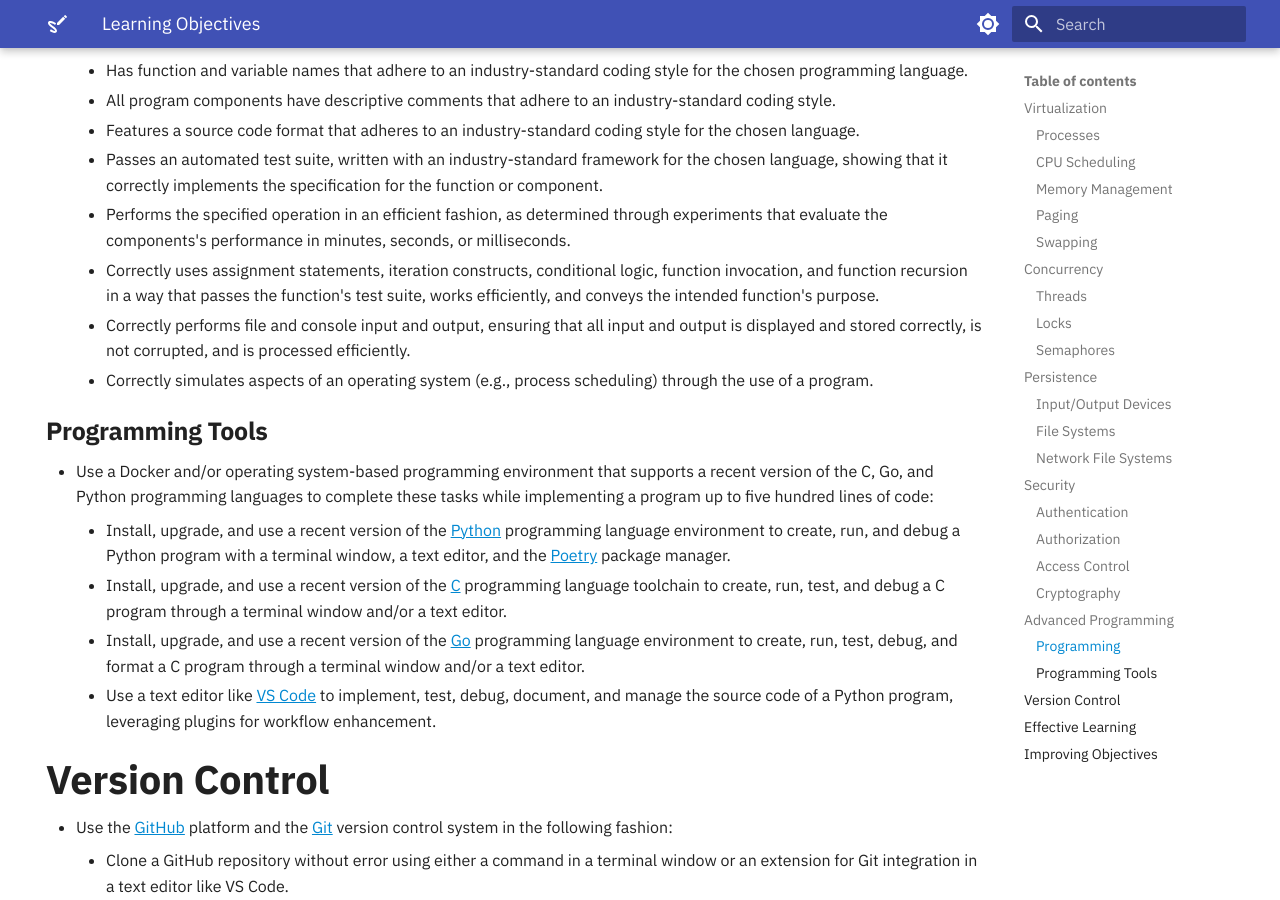
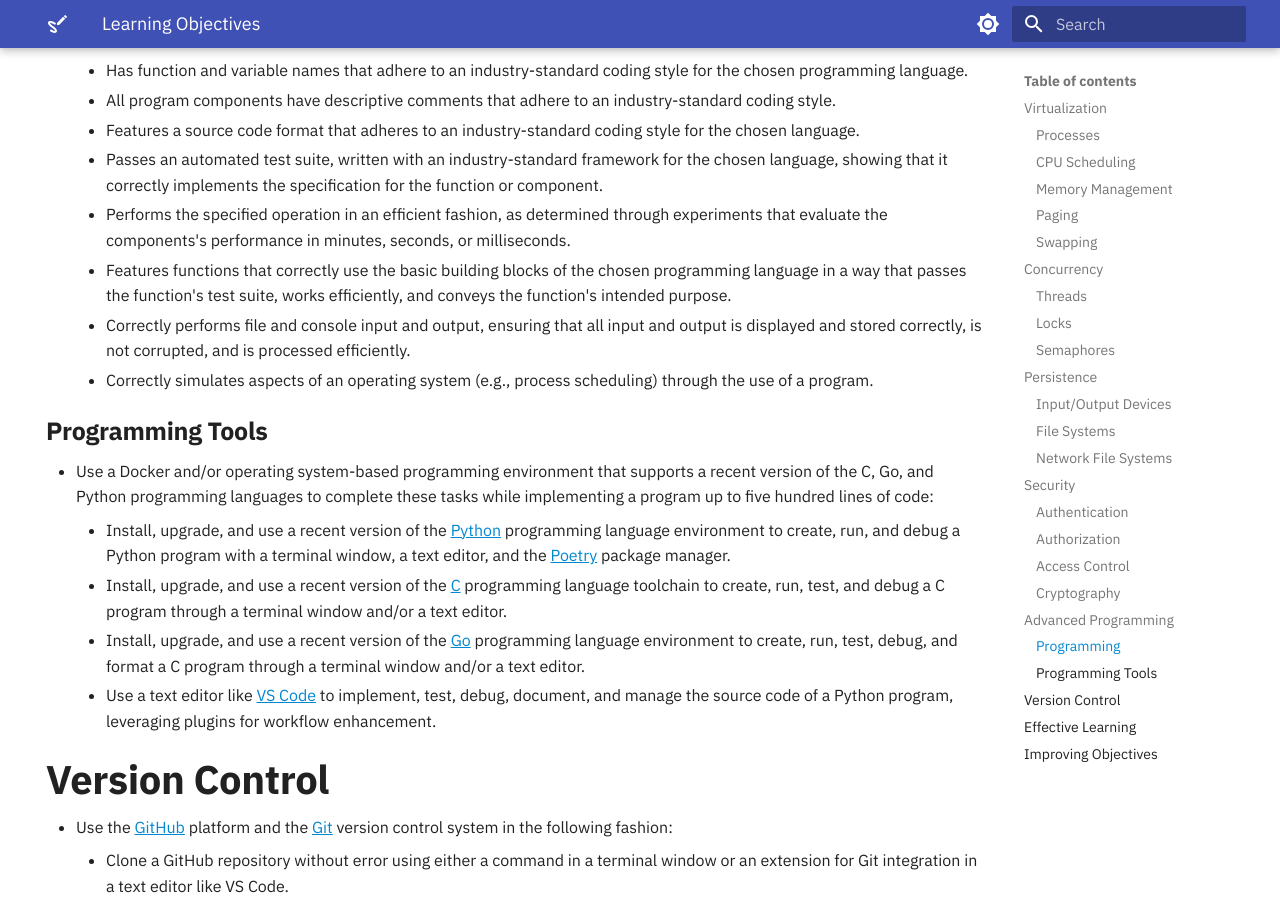
Before and after one commit to OS-Sketch/www.os-sketch.com, an MkDocs documentation site: the page built from docs/operating-systems/learning-objectives.md, in a window 1280 px wide and 900 px high, scrolled down 1187 px. Built offline with MkDocs 1.6.1 and Material for MkDocs 9.7.7, drawn with Linux system fonts in a browser that asks for light colours.

Commit message:
fix: Correct phrasing mistakes in the learning-objectives.

```diff
--- a/docs/operating-systems/learning-objectives.md
+++ b/docs/operating-systems/learning-objectives.md
@@ -83,12 +83,11 @@ programming languages:
       framework for the chosen language, showing that it correctly implements
       the specification for the function or component.
     - Performs the specified operation in an efficient fashion, as determined
-      through experiments that evaluate the components's performance in
-      minutes, seconds, or milliseconds.
-    - Correctly uses assignment statements, iteration constructs, conditional
-      logic, function invocation, and function recursion in a way that passes
-      the function's test suite, works efficiently, and conveys the intended
-      function's purpose.
+      through experiments that evaluate the components's performance in minutes,
+      seconds, or milliseconds.
+    - Features functions that correctly use the basic building blocks of the
+      chosen programming language in a way that passes the function's test
+      suite, works efficiently, and conveys the function's intended purpose.
     - Correctly performs file and console input and output, ensuring that all
       input and output is displayed and stored correctly, is not corrupted, and
       is processed efficiently.
```
